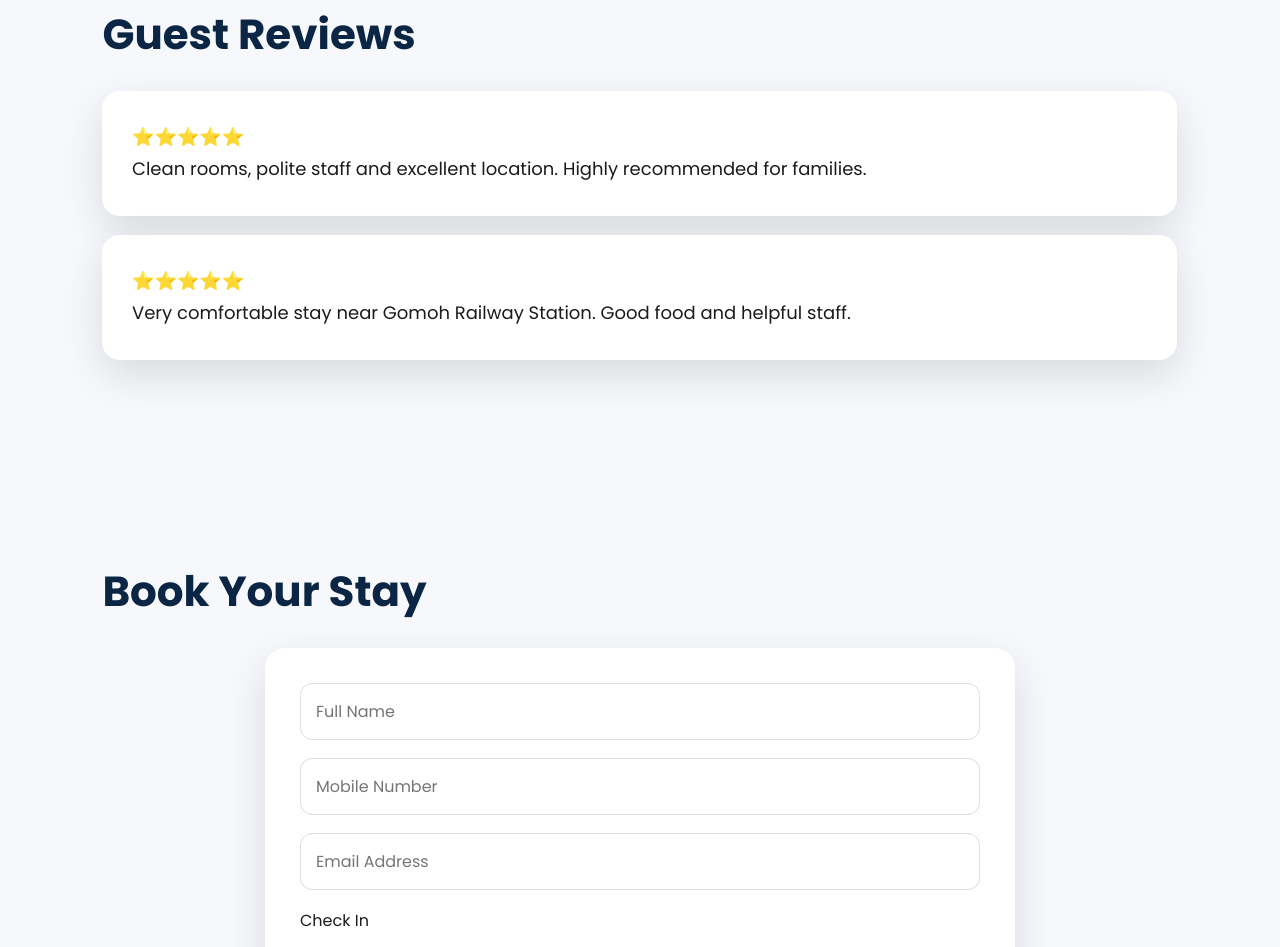
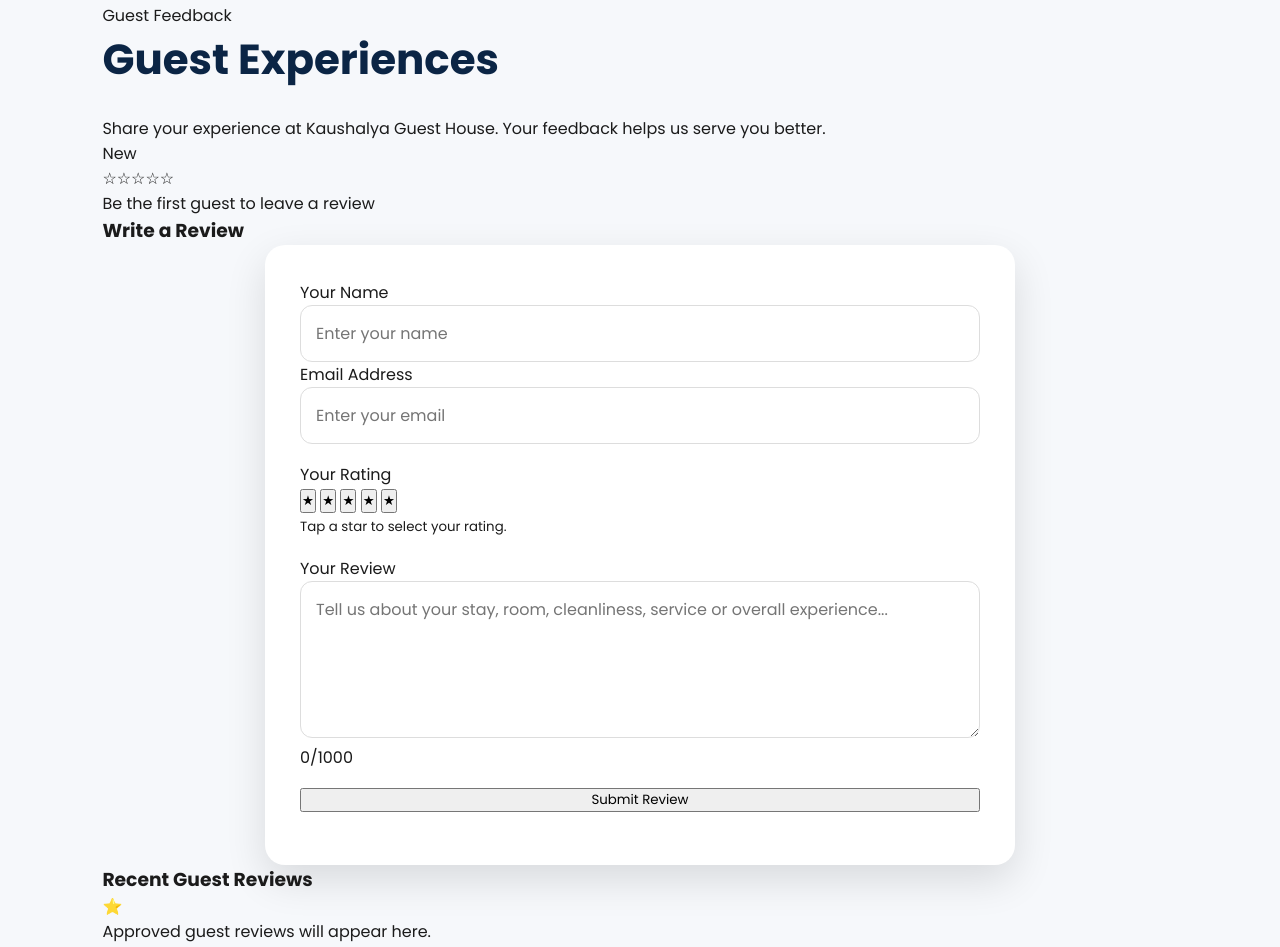
Before and after one commit to kaushalyaguesthouse/kaushalyaguesthouse, a plain HTML site: page index.html in a window 1280 px wide. Shown: the part 4723-5670 px from the top of the page. Drawn offline with nearby package versions, Linux system fonts and the light colour scheme.

Commit message:
Update index.html

```diff
--- a/index.html
+++ b/index.html
@@ -303,7 +303,219 @@ alt="Kaushalya Restaurant">
 <!-- =========================
      REVIEWS
 ========================== -->
+<!-- =========================================
+     GUEST REVIEWS SECTION
+========================================= -->
 
+<section id="reviews" class="reviews-section">
+
+    <div class="section-heading">
+        <span class="section-tag">Guest Feedback</span>
+        <h2>Guest Experiences</h2>
+        <p>
+            Share your experience at Kaushalya Guest House.
+            Your feedback helps us serve you better.
+        </p>
+    </div>
+
+    <!-- Review Summary -->
+    <div class="review-summary">
+
+        <div class="review-score">
+            <span id="averageRating">New</span>
+
+            <div
+                id="averageStars"
+                class="average-stars"
+                aria-label="Average guest rating"
+            >
+                ☆☆☆☆☆
+            </div>
+
+            <p id="reviewCount">
+                Be the first guest to leave a review
+            </p>
+        </div>
+
+    </div>
+
+    <!-- Review Submission Form -->
+    <div class="review-form-card">
+
+        <h3>Write a Review</h3>
+
+        <form id="reviewForm">
+
+            <div class="review-form-grid">
+
+                <div class="form-group">
+                    <label for="reviewName">
+                        Your Name
+                    </label>
+
+                    <input
+                        type="text"
+                        id="reviewName"
+                        name="customer_name"
+                        placeholder="Enter your name"
+                        maxlength="80"
+                        required
+                    >
+                </div>
+
+                <div class="form-group">
+                    <label for="reviewEmail">
+                        Email Address
+                    </label>
+
+                    <input
+                        type="email"
+                        id="reviewEmail"
+                        name="customer_email"
+                        placeholder="Enter your email"
+                        maxlength="120"
+                        required
+                    >
+                </div>
+
+            </div>
+
+            <!-- Star Rating -->
+            <div class="form-group rating-group">
+
+                <label>
+                    Your Rating
+                </label>
+
+                <div
+                    class="star-rating"
+                    id="starRating"
+                    role="radiogroup"
+                    aria-label="Choose a rating from 1 to 5 stars"
+                >
+
+                    <button
+                        type="button"
+                        class="rating-star"
+                        data-rating="1"
+                        aria-label="1 star"
+                    >
+                        ★
+                    </button>
+
+                    <button
+                        type="button"
+                        class="rating-star"
+                        data-rating="2"
+                        aria-label="2 stars"
+                    >
+                        ★
+                    </button>
+
+                    <button
+                        type="button"
+                        class="rating-star"
+                        data-rating="3"
+                        aria-label="3 stars"
+                    >
+                        ★
+                    </button>
+
+                    <button
+                        type="button"
+                        class="rating-star"
+                        data-rating="4"
+                        aria-label="4 stars"
+                    >
+                        ★
+                    </button>
+
+                    <button
+                        type="button"
+                        class="rating-star"
+                        data-rating="5"
+                        aria-label="5 stars"
+                    >
+                        ★
+                    </button>
+
+                </div>
+
+                <input
+                    type="hidden"
+                    id="reviewRating"
+                    name="rating"
+                    value=""
+                    required
+                >
+
+                <small id="ratingMessage">
+                    Tap a star to select your rating.
+                </small>
+
+            </div>
+
+            <div class="form-group">
+
+                <label for="reviewText">
+                    Your Review
+                </label>
+
+                <textarea
+                    id="reviewText"
+                    name="review"
+                    rows="5"
+                    placeholder="Tell us about your stay, room, cleanliness, service or overall experience..."
+                    minlength="10"
+                    maxlength="1000"
+                    required
+                ></textarea>
+
+                <div class="review-character-count">
+                    <span id="reviewCharacterCount">0</span>/1000
+                </div>
+
+            </div>
+
+            <button
+                type="submit"
+                id="reviewSubmitBtn"
+                class="review-submit-btn"
+            >
+                Submit Review
+            </button>
+
+            <p
+                id="reviewFormMessage"
+                class="review-form-message"
+                aria-live="polite"
+            ></p>
+
+        </form>
+
+    </div>
+
+    <!-- Approved Reviews -->
+    <div class="reviews-display">
+
+        <div class="reviews-display-heading">
+            <h3>Recent Guest Reviews</h3>
+        </div>
+
+        <div id="reviewsContainer" class="reviews-container">
+
+            <div class="reviews-empty-state">
+                <span>⭐</span>
+                <p>
+                    Approved guest reviews will appear here.
+                </p>
+            </div>
+
+        </div>
+
+    </div>
+
+</section>
 <section class="reviews">
 
 <h2>Guest Reviews</h2>
```
